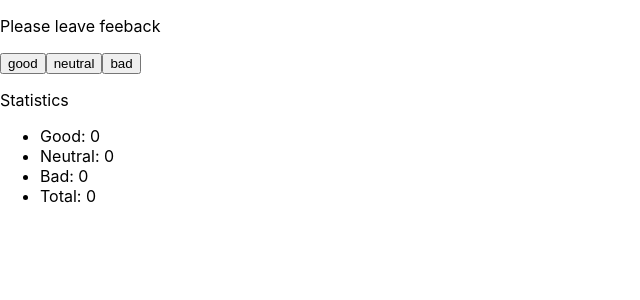
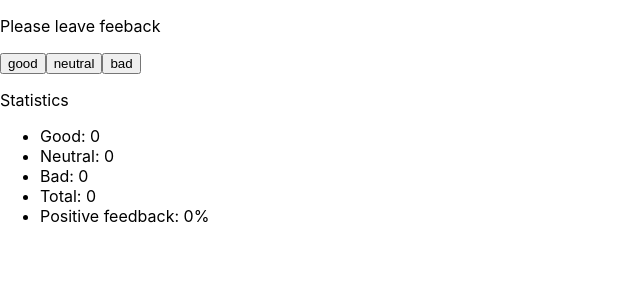
Before and after one commit to Alexey-Romaniv/goit-react-hw-02-feedback, a React (Create React App) app: page / in a window 1280 px wide. Shown: the top 300 px of the page, without its empty margins (0-640 px from the left). Built offline with nearby package versions, Linux system fonts and the light colour scheme.

Commit message:
Update App.jsx

```diff
--- a/src/components/App.jsx
+++ b/src/components/App.jsx
@@ -18,6 +18,12 @@ class Feedback extends Component {
   countTotalFeedback = () => {
     const totalArr = Object.values(this.state);
     return totalArr.reduce((acc, el) => acc + el, 0);
+  };
+  countPositiveFeedbackPercentage = () => {
+    const positivePercentage =
+      Math.round((this.state.good / this.countTotalFeedback()) * 100) || 0;
+    console.log(positivePercentage);
+    return positivePercentage;
   };
 
   render() {
@@ -40,6 +46,7 @@ class Feedback extends Component {
           <li>Neutral: {this.state.neutral}</li>
           <li>Bad: {this.state.bad}</li>
           <li>Total: {this.countTotalFeedback()}</li>
+          <li>Positive feedback: {this.countPositiveFeedbackPercentage()}%</li>
         </ul>
       </>
     );
```
